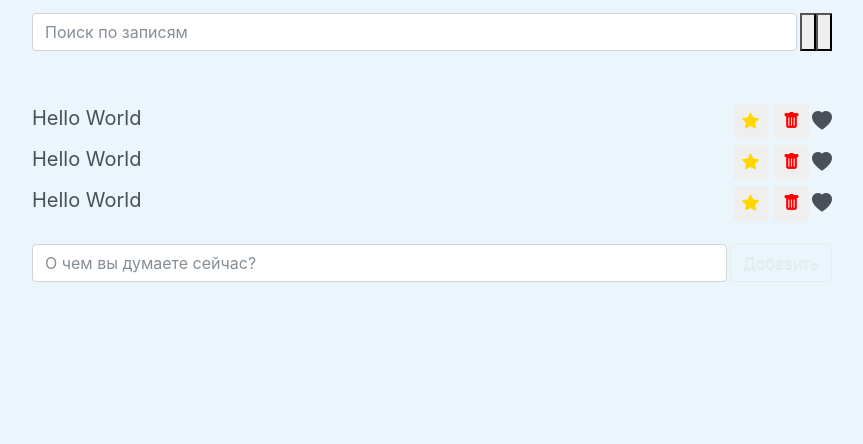
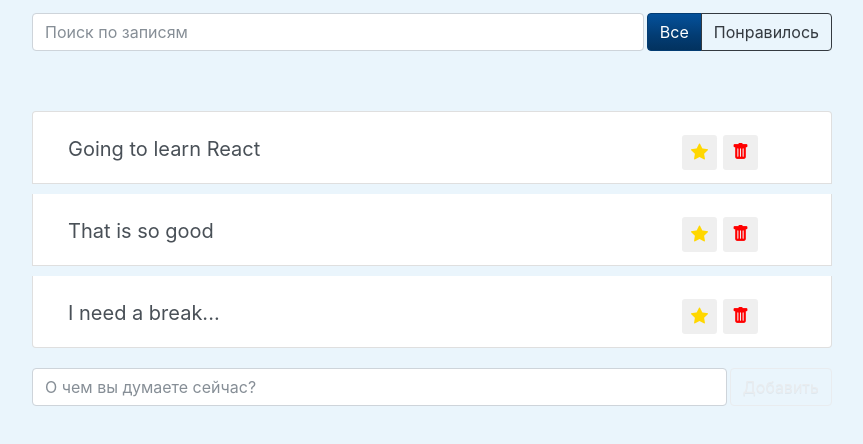
Before and after one commit to atykhoniuk/pet-project-react-app, a React app: page / in a window 1280 px wide. Shown: the part 92-536 px from the top of the page, without its empty margins (208-1071 px from the left). Built offline with nearby package versions, Linux system fonts and the light colour scheme.

Commit message:
Learn state in React. Work with destructuring of object

```diff
--- a/src/components/app/app.js
+++ b/src/components/app/app.js
@@ -9,6 +9,13 @@ import PostAddForm from "../post-add-form";
 import './app.css';
 
 const App = () => {
+
+    const data = [
+        {label: 'Going to learn React', important: true, id: 'qwe'},
+        {label: 'That is so good', important: false, id: 'wer'},
+        {label: 'I need a break...', important: false, id: 'ert'}
+    ];
+
     return (
         <div className="app">
             <AppHeader/>
@@ -16,7 +23,7 @@ const App = () => {
                 <SearchPanel/>
                 <PostStatusFilter/>
             </div>
-            <PostList/>
+            <PostList posts={data}/>
             <PostAddForm/>
         </div>
     );
--- a/src/components/post-list-item/post-list-item.css
+++ b/src/components/post-list-item/post-list-item.css
@@ -20,7 +20,7 @@
 .app-list-item .btn-trash {
     color: red;
 }
-.app-list-item .fa-heart {
+.app-list-item .bi-heart-fill {
     width: 35px;
     height: 35px;
     text-align: center;
@@ -40,7 +40,7 @@
   transition: 0.5s all;
 }
 
-.app-list-item.like .fa-heart {
+.app-list-item.like .bi-heart-fill {
     opacity: 1;
     transform: translateX(0px);
 }
--- a/src/components/post-list-item/post-list-item.js
+++ b/src/components/post-list-item/post-list-item.js
@@ -1,14 +1,54 @@
-import React from "react";
+import React, {Component} from "react";
 
+export  default class PostListItem extends Component {
+    constructor(props) {
+        super(props);
+        this.state = {
+            important: false,
+            like: false
+        };
 
-const PostListItem = () => {
+        this.onImportant = this.onImportant.bind(this);
+        this.onLike = this.onLike.bind(this);
+    }
+
+    onImportant() {
+        this.setState(({important}) => ({
+            important: !important
+        }));
+    }
+
+    onLike() {
+        this.setState(({like}) => ({
+            like: !like
+        }));
+    }
+
+    render() {
+        const {label} = this.props
+        const {important, like} = this.state;
+        let classNames = 'app-list-item d-flex justify-content-between';
+
+        if (important) {
+            classNames += ' important'
+        }
+
+        if (like) {
+            classNames += ' like'
+        }
+
         return (
-        <li className="app-list-item d-flex justify-content-between">
-            <span className="app-list-item-label">
-                Hello World
+            <div className={classNames}>
+            <span
+                className="app-list-item-label"
+                onClick={this.onLike}>
+                {label}
             </span>
                 <div className="d-flex justify-content-center align-items-center">
-                <button type="button" className="btn-star btn-sm">
+                    <button
+                        type="button"
+                        className="btn-star btn-sm"
+                        onClick={this.onImportant}>
                         <i className="bi bi-star-fill"/>
                     </button>
                     <button type="button" className="btn-trash btn-sm">
@@ -16,8 +56,7 @@ const PostListItem = () => {
                     </button>
                     <i className="bi bi-heart-fill"/>
                 </div>
-        </li>
+            </div>
         )
     }
-
-export default PostListItem;
+}
--- a/src/components/post-list/post-list.js
+++ b/src/components/post-list/post-list.js
@@ -2,12 +2,20 @@ import React from "react";
 
 import PostListItem from "../post-list-item";
 
-const PostList = () => {
+const PostList = ({posts}) => {
+
+    const elements = posts.map((item => {
+        const {id, ...itemProps} = item;
+        return (
+            <li key={id} className='list-group-item'>
+                <PostListItem {...itemProps}/>
+            </li>
+        )
+    }));
+
     return (
         <ul className="app-list list-group">
-            <PostListItem/>
-            <PostListItem/>
-            <PostListItem/>
+            {elements}
         </ul>
     )
 }
--- a/src/components/post-status-filter/post-status-filter.js
+++ b/src/components/post-status-filter/post-status-filter.js
@@ -3,8 +3,8 @@ import React from "react";
 const PostStatusFilter = () => {
     return (
         <div className="btn-group">
-            <button/>
-            <button/>
+            <button type="button" className="btn btn-info">Все</button>
+            <button type="button" className="btn btn-outline-dark">Понравилось</button>
         </div>
     )
 }
```
Lines whose indentation alone changed are shown as unchanged.
